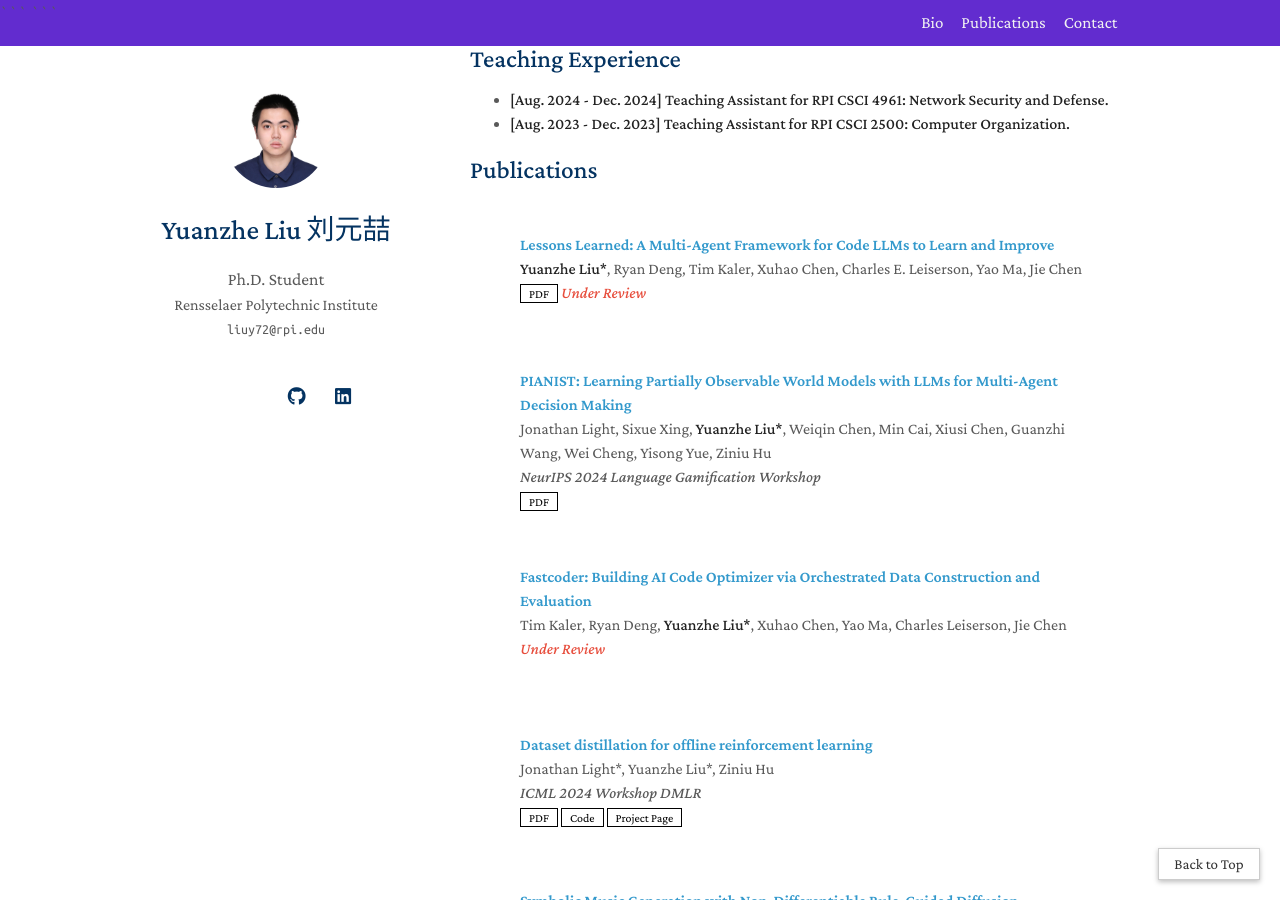
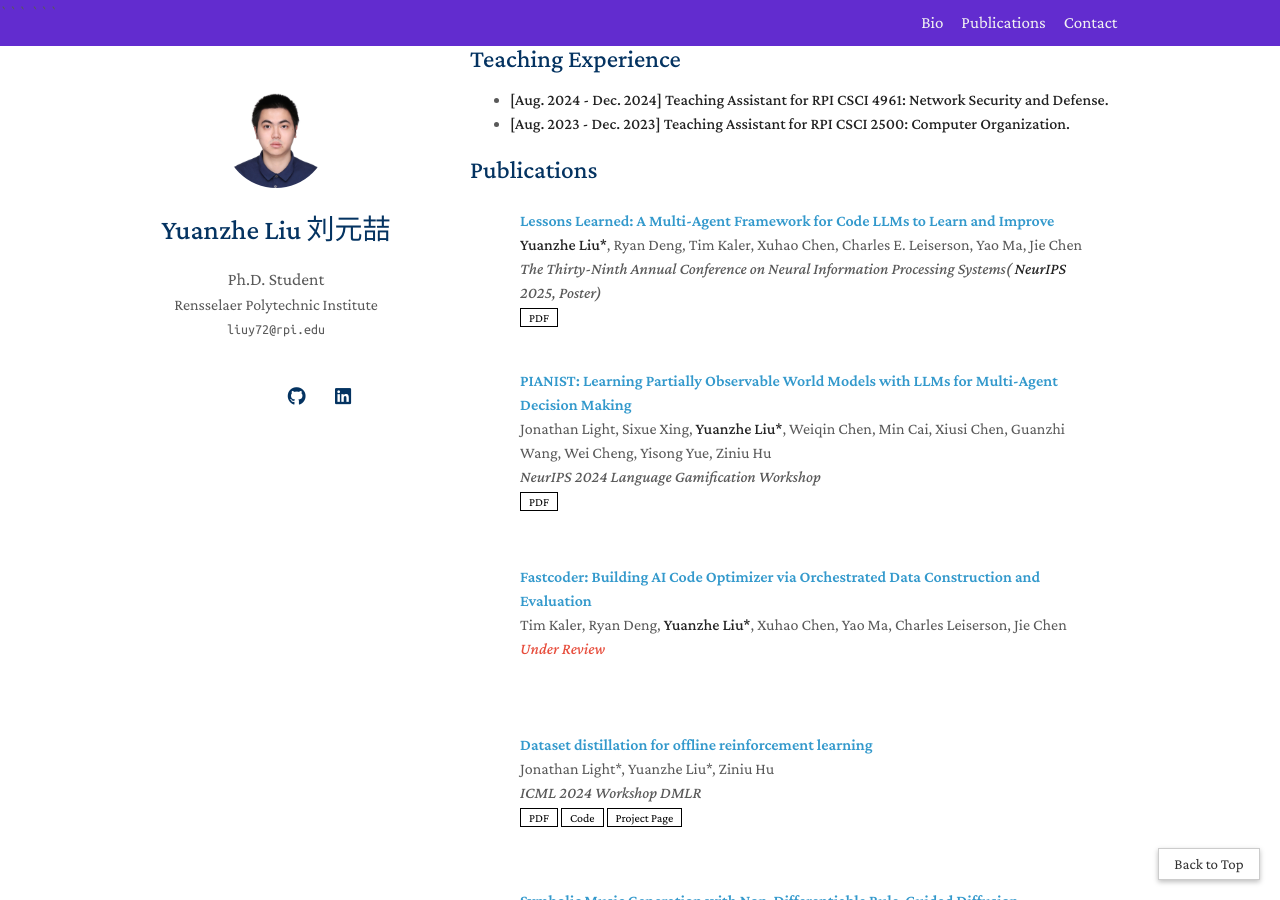
Before and after one commit to ggflow123/ggflow123.github.io, a Jekyll site: the page built from index.md, in a window 1280 px wide and 900 px high, scrolled down 470 px. Built offline with Jekyll 4.4.1, drawn with Linux system fonts in a browser that asks for light colours; nearby versions of some CDN libraries; a style sheet for code colours, icons or effects is not loaded; our own code applies the rules of GitHub Pages for plain Markdown files.

Commit message:
publication updated

```diff
--- a/_data/publications.yml
+++ b/_data/publications.yml
@@ -1,8 +1,9 @@
 main:
   - title: "Lessons Learned: A Multi-Agent Framework for Code LLMs to Learn and Improve"
     authors: <strong>Yuanzhe Liu*</strong>, Ryan Deng, Tim Kaler, Xuhao Chen, Charles E. Leiserson, Yao Ma, Jie Chen
+    conference: The Thirty-Ninth Annual Conference on Neural Information Processing Systems( <strong>NeurIPS</strong> 2025, Poster)
     pdf: https://www.arxiv.org/abs/2505.23946
-    notes: Under Review
+    # notes: Under Review
 
   - title: "PIANIST: Learning Partially Observable World Models with LLMs for Multi-Agent Decision Making"
     authors: Jonathan Light, Sixue Xing, <strong>Yuanzhe Liu*</strong>, Weiqin Chen, Min Cai, Xiusi Chen, Guanzhi Wang, Wei Cheng, Yisong Yue, Ziniu Hu
```
